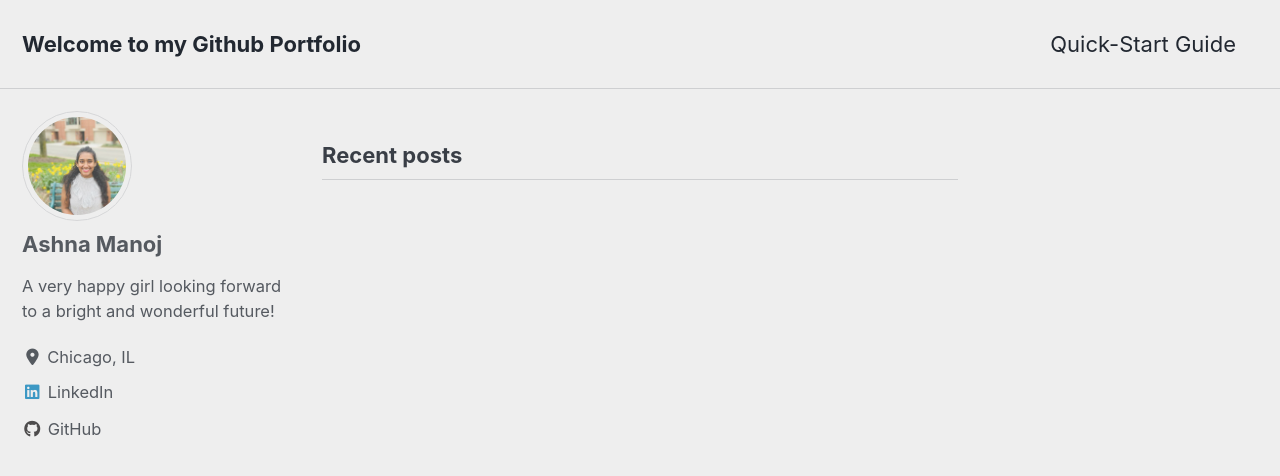
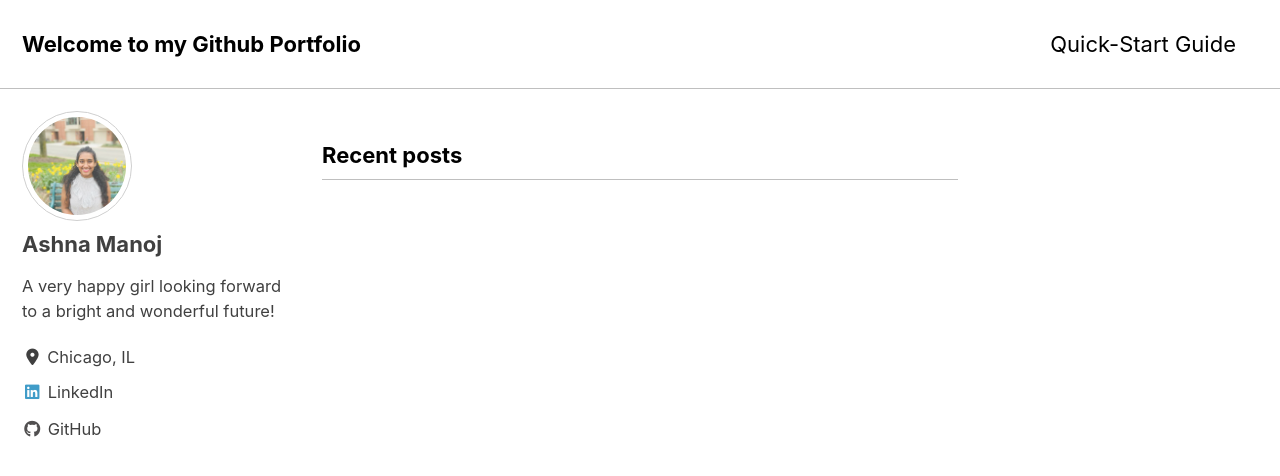
Before and after one commit to Ashna-Manoj/Ashna-Manoj.github.io, a Jekyll site: the page built from index.html, in a window 1280 px wide and 900 px high. Shown: the top 476 px of the window. Built offline with Jekyll 4.4.1, drawn with Linux system fonts in a browser that asks for light colours; cached includes are drawn as plain includes; nearby versions of some CDN libraries; the list of posts is cut into pages by our own code.

Commit message:
Modifed the yml page

```diff
--- a/_config.yml
+++ b/_config.yml
@@ -5,7 +5,7 @@
 # For technical reasons, this file is *NOT* reloaded automatically when you use
 # `jekyll serve`. If you change this file, please restart the server process.
 
-minimal_mistakes_skin    : "air" #"aqua" ,, "aqua", "contrast", "dark", "dirt", "neon", "mint", "plum", "sunrise"
+minimal_mistakes_skin    : "contrast" #"aqua" , "aqua", "contrast", "dark", "dirt", "neon", "mint", "plum", "sunrise"
 
 # Site Settings
 locale                   : "en-US"
```
